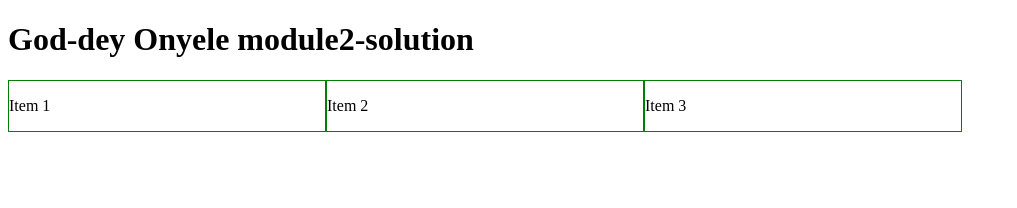
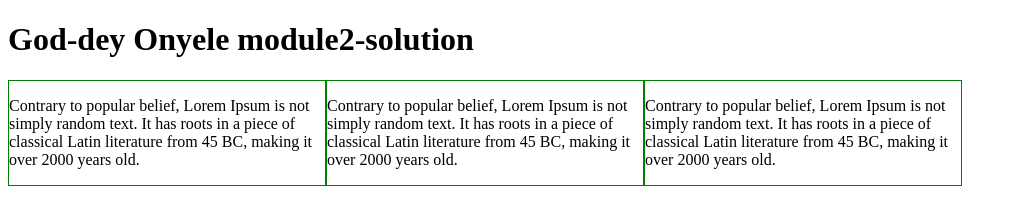
Before and after one commit to chukwumekha/module4-solution, a plain HTML site: page index.html in a window 1280 px wide. Shown: the whole page, without its empty margins (0-1017 px from the left). Drawn offline with Linux system fonts and the light colour scheme.

Commit message:
Update index.html

```diff
--- a/index.html
+++ b/index.html
@@ -27,9 +27,9 @@
 <body>
   <h1>God-dey Onyele module2-solution</h1>
  <div class="row">
-   <div class="col-lg-3 col-md-6"><p>Item 1</p></div>
-   <div class="col-lg-3 col-md-6"><p>Item 2</p></div>
-   <div class="col-lg-3 col-md-6"><p>Item 3</p></div>
+   <div class="col-lg-3 col-md-6"><p>Contrary to popular belief, Lorem Ipsum is not simply random text. It has roots in a piece of classical Latin literature from 45 BC, making it over 2000 years old.</p></div>
+   <div class="col-lg-3 col-md-6"><p>Contrary to popular belief, Lorem Ipsum is not simply random text. It has roots in a piece of classical Latin literature from 45 BC, making it over 2000 years old.</p></div>
+   <div class="col-lg-3 col-md-6"><p>Contrary to popular belief, Lorem Ipsum is not simply random text. It has roots in a piece of classical Latin literature from 45 BC, making it over 2000 years old.</p></div>
   </div>
 
   </body>
```
